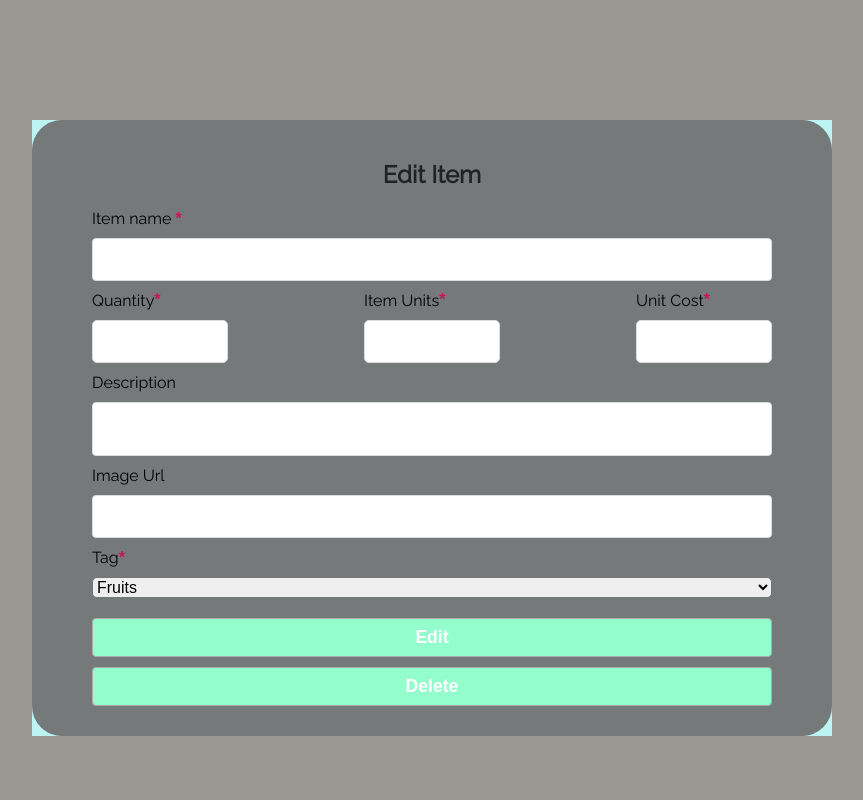
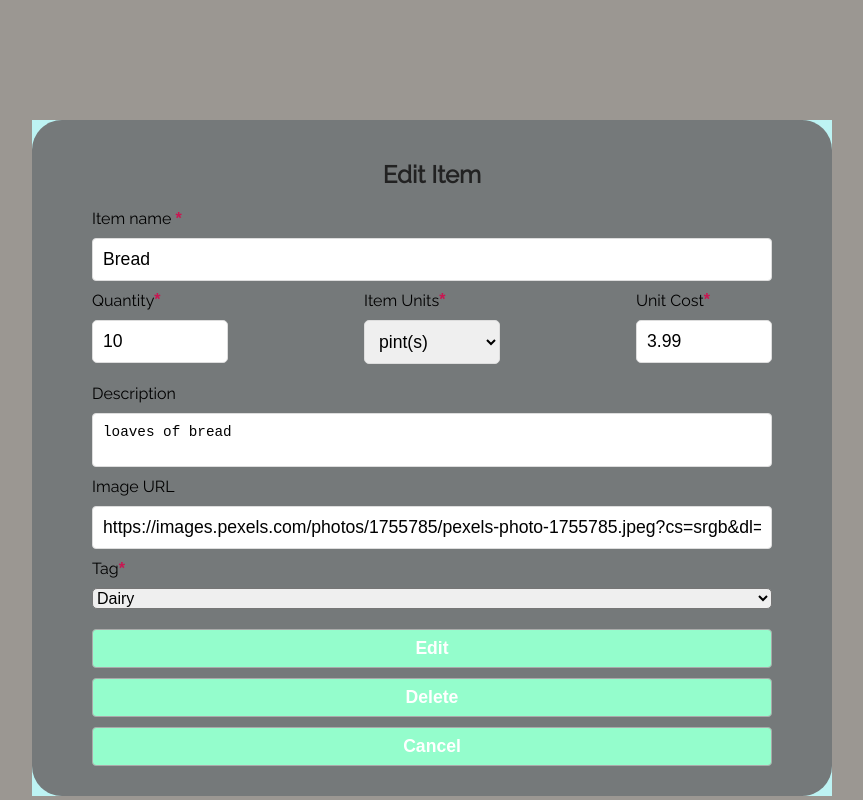
Before and after one commit to jclk86/Stocked-Client, a React (Create React App) app: page /edit-item/13 in a window 1280 px wide. Shown: the whole page, without its empty margins (208-1071 px from the left). Built offline with nearby package versions, Linux system fonts and the light colour scheme.

Commit message:
implemented prepopulated forms, cost, edit form

```diff
--- a/src/Components/AddItemForm/AddItemForm.js
+++ b/src/Components/AddItemForm/AddItemForm.js
@@ -186,10 +186,11 @@ class AddItemForm extends Component {
             Image URL
           </label>
           <Input
+            defaultValue="https://images.pexels.com/photos/1907642/pexels-photo-1907642.jpeg?auto=compress&cs=tinysrgb&dpr=2&h=750&w=1260"
             type="text"
             name="image_url"
             id="AddItemForm_image_url"
-            onChange={e => this.updateIm}
+            onChange={e => this.updateImageURL(e.target.value)}
           ></Input>
         </div>
 
@@ -208,7 +209,9 @@ class AddItemForm extends Component {
           <Button type="submit">Add</Button>
         </div>
         <div className="container_btn btn_cancel">
-          <Button type="submit">Cancel</Button>
+          <Button type="button" onClick={() => this.props.history.push("/")}>
+            Cancel
+          </Button>
         </div>
       </Form>
     );
--- a/src/Components/EditItemForm/EditItemForm.css
+++ b/src/Components/EditItemForm/EditItemForm.css
@@ -25,7 +25,7 @@ select {
   text-align: center;
 }
 
-.btn_delete {
+.btn_cancel {
   padding-bottom: 30px;
 }
 
--- a/src/Components/EditItemForm/EditItemForm.js
+++ b/src/Components/EditItemForm/EditItemForm.js
@@ -1,11 +1,144 @@
 import React, { Component } from "react";
 import { Form, Input, Required, Button, Textarea } from "../Utils/Utils";
+import { withRouter } from "react-router-dom";
 import "./EditItemForm.css";
+import InventoryContext from "../../context/InventoryContext";
 
-export default class EditItemForm extends Component {
+class EditItemForm extends Component {
+  static contextType = InventoryContext;
+  constructor(props) {
+    super(props);
+    this.state = {
+      name: {
+        value: "",
+        touched: false
+      },
+      quantity: {
+        value: "",
+        touched: false
+      },
+      itemUnits: {
+        value: "",
+        touched: false
+      },
+      itemCost: {
+        value: null,
+        touched: false
+      },
+      description: {
+        value: ""
+      },
+      imageURL: {
+        value: ""
+      },
+      tag: {
+        value: "",
+        touched: false
+      }
+    };
+  }
+
+  // userId: 1,
+  // itemId: 4,
+  // image:
+  //   "https://images.pexels.com/photos/2487443/pexels-photo-2487443.jpeg?cs=srgb&dl=abundance-apples-delicious-2487443.jpg&fm=jpg",
+  // name: "Apple",
+  // description: "Fuji apples",
+  // quantity: 20,
+  // date: new Date(),
+  //   tag: 2,
+  //     unit: 7,
+  //       cost: 1.99
+  // },
+
+  prePopulateForm = (inventoryList, itemId) => {
+    const itemObject = inventoryList.filter(item => {
+      return item.itemId === parseInt(itemId)
+        ? {
+            name: item.name,
+            quantity: item.quantity,
+            unit: item.unit,
+            cost: item.cost,
+            description: item.description,
+            image: item.image,
+            tag: item.tag
+          }
+        : "";
+    });
+    return itemObject[0];
+  };
+
+  editName = name => {
+    this.setState({ name: { value: name, touched: true } });
+  };
+
+  editQuantity = quantity => {
+    this.setState({ quantity: { value: quantity, touched: true } });
+  };
+
+  editItemUnits = itemUnits => {
+    this.setState({ itemUnits: { value: itemUnits, touched: true } });
+  };
+
+  editItemCost = itemCost => {
+    this.setState({ itemCost: { value: itemCost, touched: true } });
+  };
+
+  editDescription = description => {
+    this.setState({ description: { value: description } });
+  };
+
+  editImageURL = imageURL => {
+    this.setState({ imageURL: { value: imageURL } });
+  };
+
+  editTag = tag => {
+    this.setState({ tag: { value: tag, touched: true } });
+  };
+
+  handleSubmit = event => {
+    event.preventDefault();
+    const {
+      item_name,
+      item_quantity,
+      item_units,
+      item_cost,
+      description,
+      image_url,
+      tag
+    } = event.target;
+
+    const item = {
+      itemId: parseInt(this.props.match.params.itemId),
+      name: item_name.value,
+      date: new Date(),
+      quantity: item_quantity.value,
+      tag: tag.value,
+      image: image_url.value,
+      description: description.value,
+      units: item_units.value,
+      cost: item_cost.value
+    };
+
+    this.context.updateInventoryItem(item);
+    this.props.history.goBack();
+  };
+
+  handleDelete = (itemId, cb) => {
+    cb(itemId);
+    this.props.history.goBack();
+  };
+
+  checkProps = () => {
+    console.log(this.props.match.params.itemId);
+  };
+
   render() {
+    const { itemId } = this.props.match.params;
+    const { inventoryList, unitsList } = this.context;
+    const currentItemData = this.prePopulateForm(inventoryList, itemId);
     return (
-      <Form>
+      <Form onSubmit={event => this.handleSubmit(event)}>
         <h2 className="title_edit_item_form">Edit Item</h2>
         <div className="item_name">
           <label
@@ -15,10 +148,12 @@ export default class EditItemForm extends Component {
             Item name <Required />
           </label>
           <Input
+            defaultValue={currentItemData.name}
             name="item_name"
             type="text"
             required
             id="EditItemForm__item_name"
+            onChange={e => this.editName(e.target.value)}
           />
         </div>
         <div className="container_qty_cost">
@@ -30,11 +165,13 @@ export default class EditItemForm extends Component {
               Quantity <Required />
             </label>
             <input
+              defaultValue={currentItemData.quantity}
               className="integer_inputs"
               name="item_quantity"
               type="number"
               required
               id="EditItemForm__item_quantity"
+              onChange={e => this.editQuantity(e.target.value)}
             />
           </div>
           <div className="item_units">
@@ -44,13 +181,22 @@ export default class EditItemForm extends Component {
             >
               Item Units <Required />
             </label>
-            <input
+            <select
+              defaultValue={currentItemData.unit} //FIX
               className="integer_inputs"
               name="item_units"
               type="text"
               required
               id="EditItemForm__units"
-            />
+              onChange={e => this.editItemUnits(e.target.value)}
+            >
+              {" "}
+              {unitsList.map(unit => (
+                <option value={unit.unitId} key={unit.unitId}>
+                  {unit.name}
+                </option>
+              ))}
+            </select>
           </div>
           <div className="item_cost">
             <label
@@ -60,11 +206,13 @@ export default class EditItemForm extends Component {
               Unit Cost <Required />
             </label>
             <input
+              defaultValue={currentItemData.cost}
               className="integer_inputs"
               name="item_cost"
               type="number"
               required
               id="EditItemForm__item_cost"
+              onChange={e => this.editItemCost(e.target.value)}
             />
           </div>
         </div>
@@ -76,47 +224,63 @@ export default class EditItemForm extends Component {
             Description
           </label>
           <Textarea
+            defaultValue={currentItemData.description}
             name="description"
             required
             id="EditItemForm__description"
+            onChange={e => this.editDescription(e.target.value)}
           ></Textarea>
         </div>
         <div className="image">
           <label htmlFor="AddItemForm__image" className="label_add_item_form">
-            Image Url
+            Image URL
           </label>
           <Input
+            defaultValue={currentItemData.image} // fix
             type="text"
             name="image_url"
             id="AddItemForm_image_url"
+            onChange={e => this.editImageURL(e.target.value)}
           ></Input>
         </div>
-
         <div className="tags">
           <label htmlFor="EditItemForm__tags" className="label_edit_item_form">
             Tag
             <Required />
           </label>{" "}
-          <select>
-            <option>Fruits</option>
-            <option>Utensils</option>
-            <option>Dairy</option>
-            <option>Meats</option>
-            <option>Sauces</option>
-            <option>Herbs & Spices</option>
-            <option>Beverages</option>
-            <option>Detergent</option>
-            <option>Cookware</option>
-            <option>Vegetables</option>
+          <select
+            defaultValue={currentItemData.tag}
+            name="tag"
+            onChange={e => this.editTag(e.target.value)}
+          >
+            {this.context.tagsList.map(tag => (
+              <option key={tag.tagId} value={tag.tagId}>
+                {tag.name}
+              </option>
+            ))}
           </select>
         </div>
         <div className="btn_container">
           <Button type="submit">Edit</Button>
         </div>
         <div className="btn_container btn_delete">
-          <Button type="submit">Delete</Button>
+          <Button
+            type="button"
+            onClick={() =>
+              this.handleDelete(itemId, this.context.deleteInventoryItem)
+            }
+          >
+            Delete
+          </Button>
+        </div>
+        <div className="container_btn btn_cancel">
+          <Button type="button" onClick={() => this.props.history.push("/")}>
+            Cancel
+          </Button>
         </div>
       </Form>
     );
   }
 }
+
+export default withRouter(EditItemForm);
--- a/src/Components/InventoryListItem/InventoryListItem.js
+++ b/src/Components/InventoryListItem/InventoryListItem.js
@@ -6,14 +6,27 @@ import "./InventoryListItem.css";
 
 export default class InventoryListItem extends Component {
   //state ? we need a state for search. We're not getting another route, but refiltering
+  renderRestockMessage = itemQuantity => {
+    return parseInt(itemQuantity) === 0 ? "None left. Restock." : itemQuantity;
+  };
+
+  renderTotalCost = (itemQuantity, itemCost) => {
+    return `$ ${(itemQuantity * itemCost).toFixed(2)}`;
+  };
+
   render() {
     const { item } = this.props;
     return (
       <NavLink to={`/edit-item/${item.itemId}`} className="item_card">
-        <img src={item.image} className="inventory_image"></img>
+        <img
+          src={item.image}
+          className="inventory_image"
+          alt={`${item.name}`}
+        ></img>
         <h2>{item.name}</h2>
         <p> {item.description}</p>
-        <p> Qty: {item.quantity}</p>
+        <p> Qty: {this.renderRestockMessage(item.quantity)}</p>
+        <p>Total Cost: {this.renderTotalCost(item.quantity, item.cost)}</p>
       </NavLink>
     );
   }
--- a/src/data.js
+++ b/src/data.js
@@ -6,7 +6,7 @@ const inventory = [
       "https://images.pexels.com/photos/1937743/pexels-photo-1937743.jpeg?cs=srgb&dl=bright-citrus-citrus-fruit-1937743.jpg&fm=jpg",
     name: "Orange",
     description: "This is an orange",
-    quantity: 1,
+    quantity: 0,
     date: new Date(),
     tag: 1,
     unit: 1,
@@ -93,6 +93,7 @@ const inventory = [
 ];
 
 const tags = [
+  { name: "misc", tagId: 0 },
   { name: "Fruits", tagId: 1 },
   { name: "Utensils", tagId: 2 },
   { name: "Dairy", tagId: 3 },
@@ -106,6 +107,7 @@ const tags = [
 ];
 
 const units = [
+  { name: "misc", unitId: 0 },
   { name: "lb(s)", unitId: 1 },
   { name: "oz", unitId: 2 },
   { name: "grams", unitId: 3 },
--- a/src/routes/InventoryListPage/InventoryListPage.js
+++ b/src/routes/InventoryListPage/InventoryListPage.js
@@ -1,6 +1,5 @@
 import React, { Component } from "react";
 import { Section } from "../../Components/Utils/Utils";
-import { NavLink } from "react-router-dom";
 import InventoryListItem from "../../Components/InventoryListItem/InventoryListItem";
 import InventoryContext from "../../context/InventoryContext"; //filename
 import Header from "../../Components/Header/Header";
```
Also changed, not shown: src/context/InventoryContext.js (+29 -6 lines).
